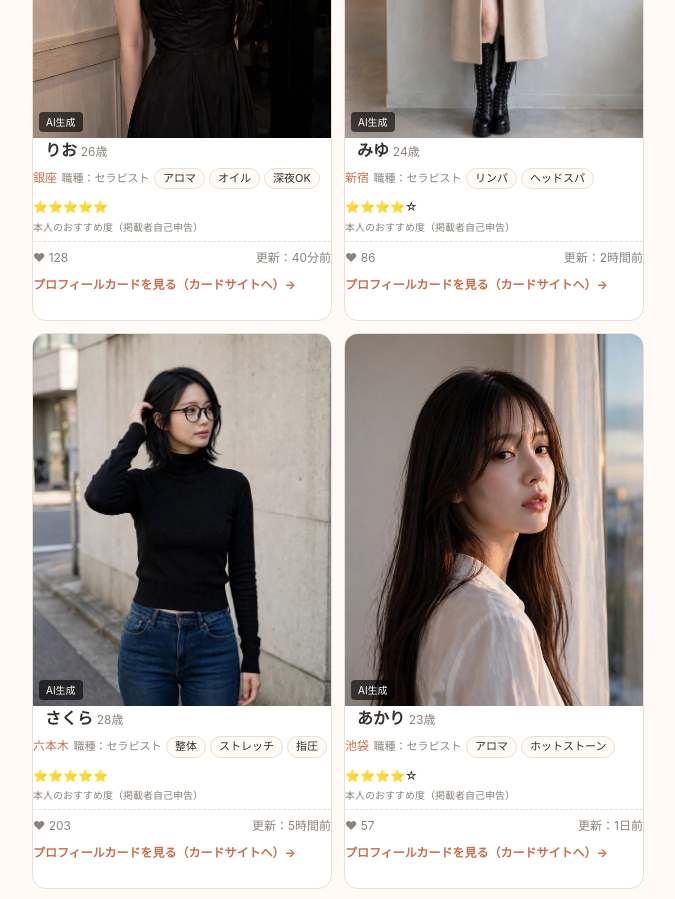
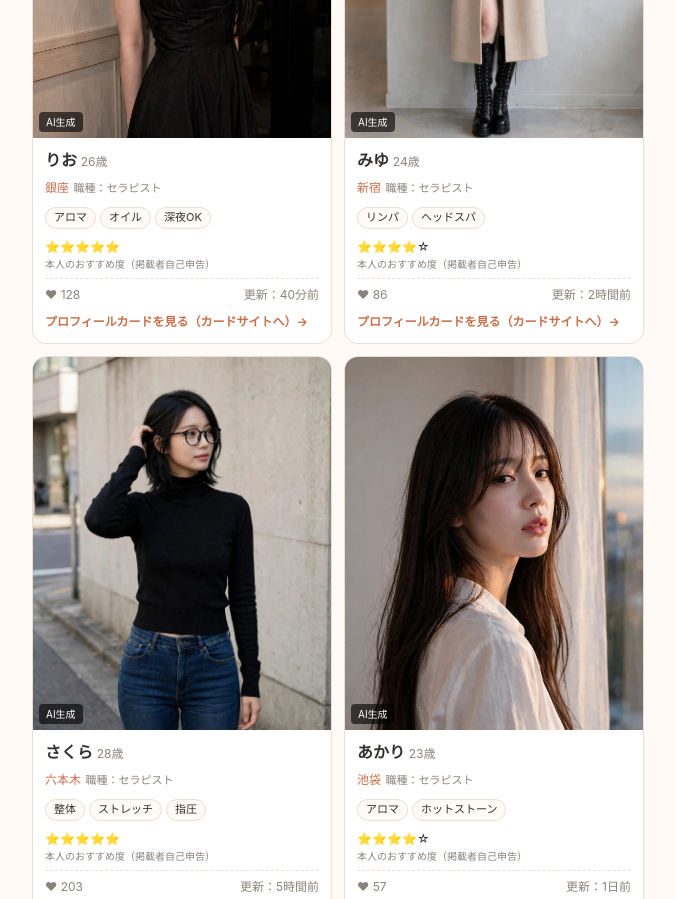
Before and after one commit to watengu/profile-card-demo, a plain HTML site: page docs/index.html in a window 1280 px wide. Shown: the part 2300-3199 px from the top of the page, without its empty margins (302-977 px from the left). Drawn offline with Linux system fonts and the light colour scheme.

Commit message:
Fix p-card body/tags/stars display block (tile text clipping)

```diff
--- a/docs/style.css
+++ b/docs/style.css
@@ -96,22 +96,23 @@ nav.menu a.on { background: var(--accent); color: #fff; border-color: var(--acce
   position: absolute; top: 6px; right: 6px; background: var(--fresh); color: #fff;
   font-size: 11px; font-weight: 700; padding: 3px 8px; border-radius: 999px;
 }
-.p-card .body { padding: 10px 12px 12px; }
+.p-card .body { display: block; padding: 10px 12px 12px; }
 .p-card .name { font-size: 16px; font-weight: 700; }
 .p-card .name .age { font-size: 12px; color: var(--sub); font-weight: 400; }
 .p-card .area { font-size: 12px; color: var(--accent); }
 .p-card .job { font-size: 11px; color: var(--sub); }
-.p-card .tags { margin-top: 4px; }
+.p-card .tags { display: block; margin-top: 4px; }
 .p-card .tags span {
   display: inline-block; font-size: 11px; background: var(--bg);
   border: 1px solid var(--line); border-radius: 999px; padding: 1px 8px; margin: 0 4px 4px 0;
 }
-.p-card .stars { margin-top: 4px; font-size: 12px; }
+.p-card .stars { display: block; margin-top: 4px; font-size: 12px; }
 .p-card .stars .stars-note { display: block; font-size: 10px; color: var(--sub); }
 .p-card .meta {
   display: flex; justify-content: space-between; font-size: 12px; color: var(--sub);
   margin-top: 6px; border-top: 1px dashed var(--line); padding-top: 6px;
 }
+.detail-link { display: block; margin-top: 8px; font-size: 12px; font-weight: 700; color: var(--accent); }
 .empty { text-align: center; color: var(--sub); padding: 30px 0; font-size: 14px; }
 
 /* 詳細 */
```
